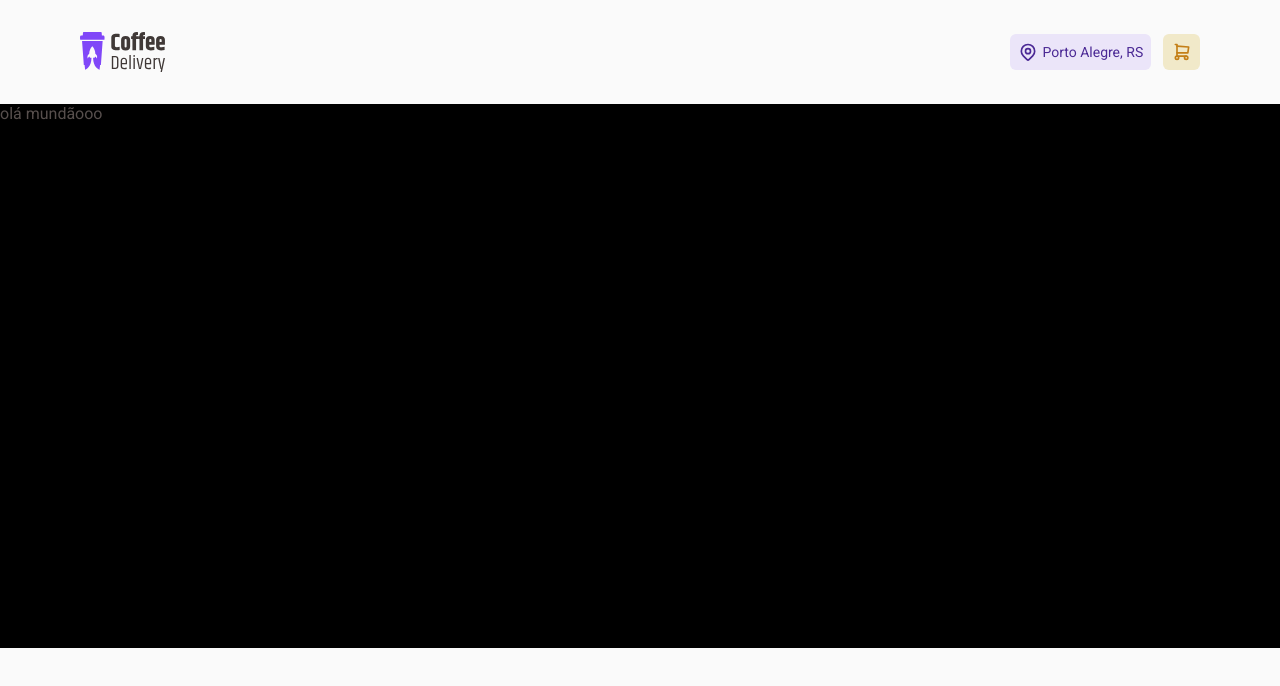
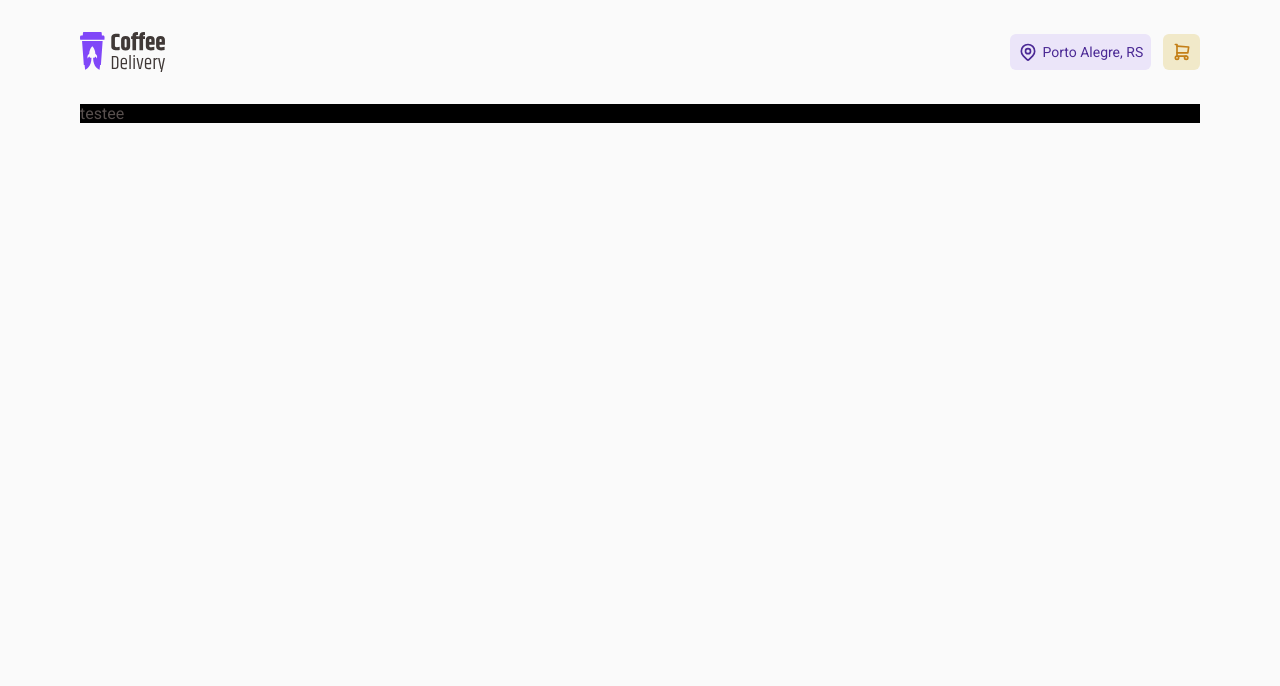
Before and after one commit to sstephanyy/Ignite-React-Challanges, a React (Vite) app: page / in a window 1280 px wide. Shown: the top 686 px of the page. Built offline with nearby package versions, Linux system fonts and the light colour scheme.

Commit message:
2 files modified

```diff
--- a/src/pages/Home/components/intro/index.jsx
+++ b/src/pages/Home/components/intro/index.jsx
@@ -1,9 +1,11 @@
-import { IntroContainer } from "../../../Home/components/intro/styles";
+import { IntroContainer, IntroContent } from "../../../Home/components/intro/styles";
 
 export function Intro (){
   return (
     <IntroContainer>
-      <p>olá mundãooo</p>
+      <IntroContent className="container">
+        <p>testee</p>
+      </IntroContent>
     </IntroContainer>
   )
 }
--- a/src/pages/Home/components/intro/styles.js
+++ b/src/pages/Home/components/intro/styles.js
@@ -1,8 +1,6 @@
 import styled from 'styled-components';
 
 export const IntroContainer = styled.section`
-  background: black;
-  width: 100%;
   height: 34rem;
 `
 
@@ -12,4 +10,6 @@ export const IntroContent = styled.div`
   align-items: center;
   justify-content: space-between;
   gap: 3.5rem;
+  background: black;
+
 `
```
